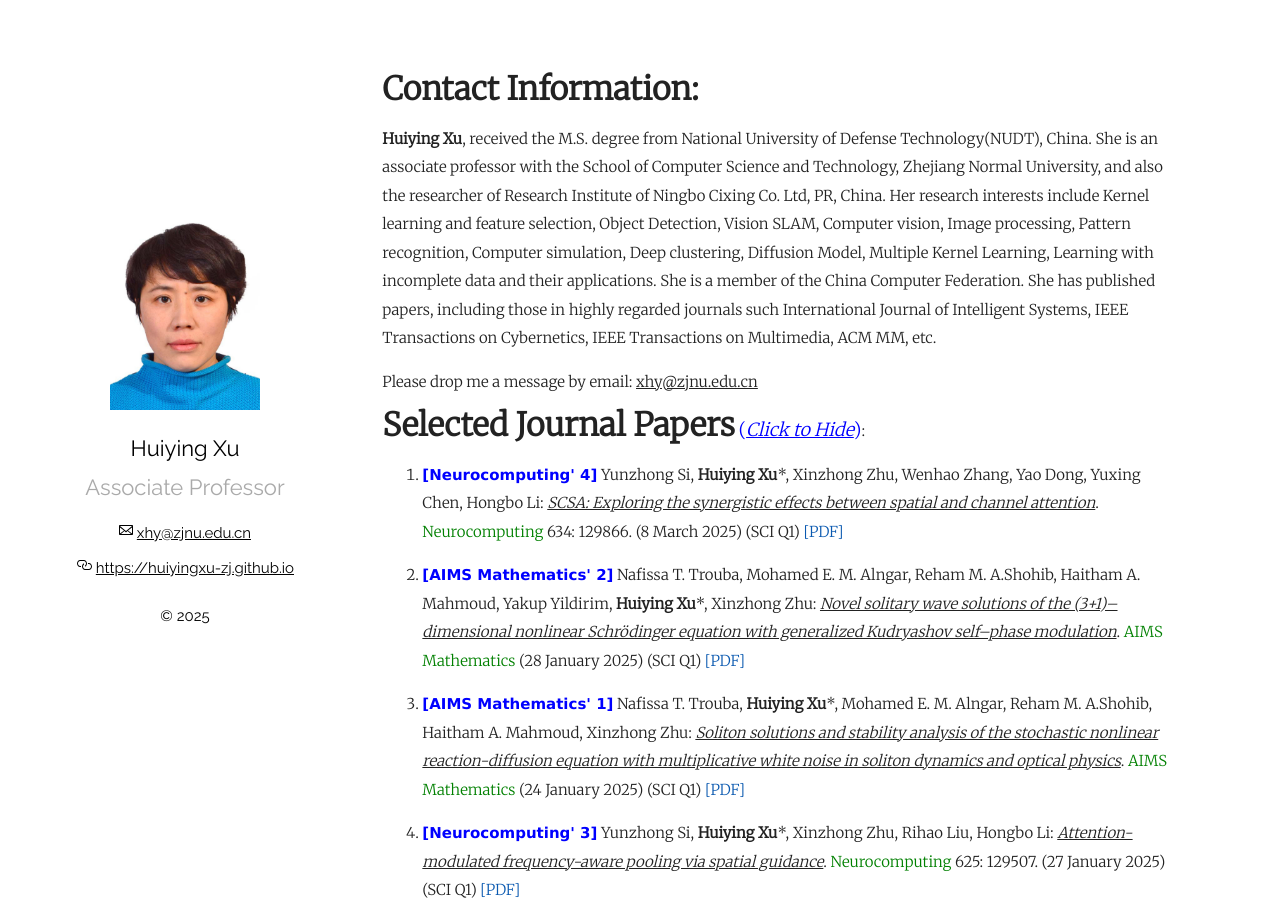
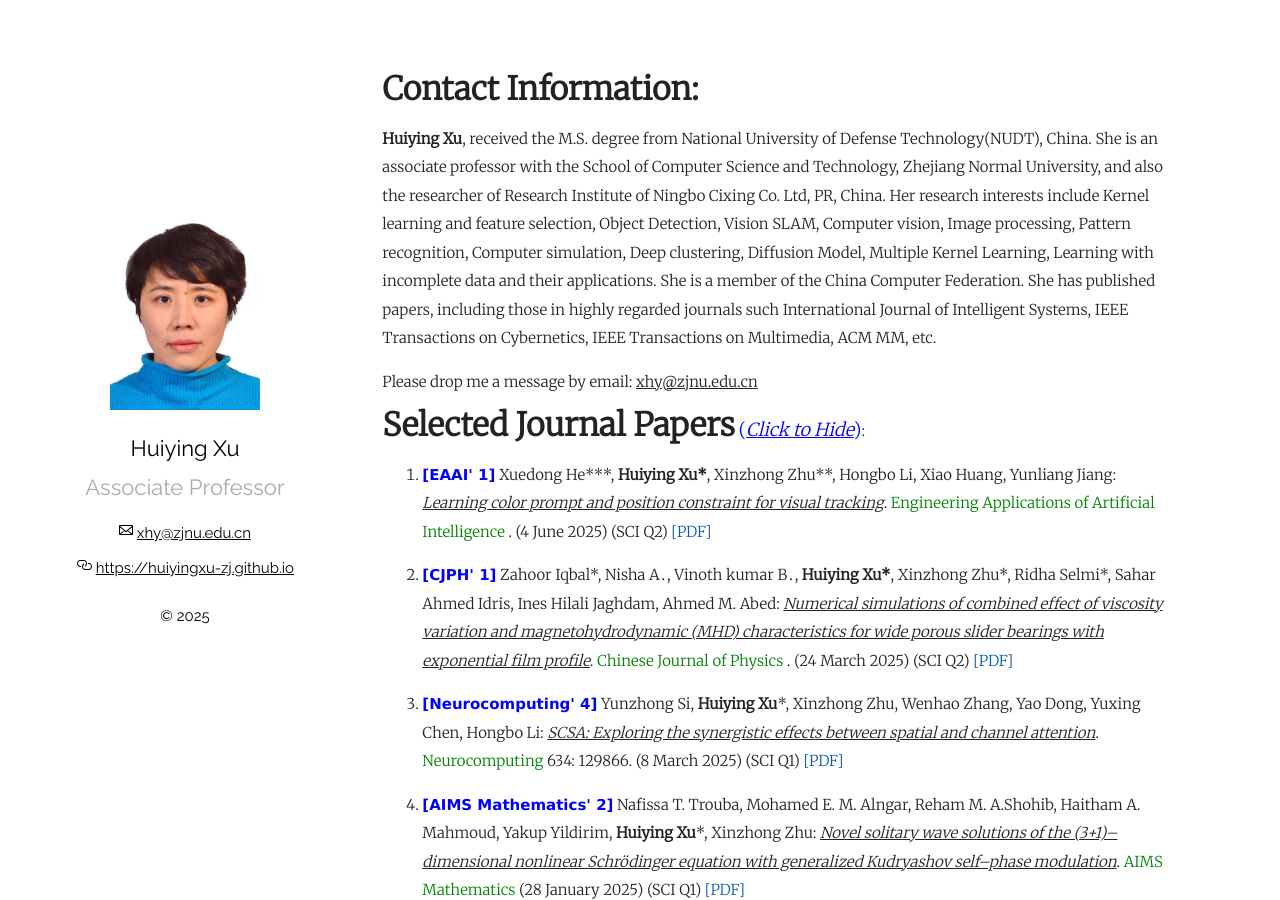
Before and after one commit to xinzhongzhu/huiyingxu-zj.github.io, a Jekyll site: the page built from index.md, in a window 1280 px wide and 900 px high. Built offline with Jekyll 4.4.1, drawn with Linux system fonts in a browser that asks for light colours; some of the changed text lies outside the part shown.

Commit message:
Update index.md

```diff
--- a/index.md
+++ b/index.md
@@ -15,6 +15,10 @@ Please drop me a message by email: <u>xhy@zjnu.edu.cn</u>
   <summary><font size="6"><b>Selected Journal Papers</b></font> <font size="4" color="blue">(<i><u>Click to Hide</u></i>)</font>:</summary>
   <p>
   <ol>
+
+<p style="margin-top: 8px;"><li><font face="verdana" color="blue"><b>[EAAI' 1]</b></font> Xuedong He***, <b>Huiying Xu*</b>, Xinzhong Zhu**, Hongbo Li, Xiao Huang, Yunliang Jiang: <i><u>Learning color prompt and position constraint for visual tracking</u></i>. <font color="green">Engineering Applications of Artificial Intelligence</font> . (4 June 2025) (SCI Q2) <a href = "https://xinzhongzhu.github.io/document/Learning color prompt.pdf">[PDF]</a></li></p>
+
+ <p style="margin-top: 8px;"><li><font face="verdana" color="blue"><b>[CJPH' 1]</b></font> Zahoor Iqbal*, Nisha A․, Vinoth kumar B․, <b>Huiying Xu*</b>, Xinzhong Zhu*, Ridha Selmi*, Sahar Ahmed Idris, Ines Hilali Jaghdam, Ahmed M. Abed: <i><u>Numerical simulations of combined effect of viscosity variation and magnetohydrodynamic (MHD) characteristics for wide porous slider bearings with exponential film profile</u></i>. <font color="green">Chinese Journal of Physics</font> . (24 March 2025) (SCI Q2) <a href = "https://xinzhongzhu.github.io/document/CJPH2984.pdf">[PDF]</a></li></p>
 
 <p style="margin-top: 8px;"><li><font face="verdana" color="blue"><b>[Neurocomputing' 4]</b></font> Yunzhong Si, <b>Huiying Xu</b>*, Xinzhong Zhu, Wenhao Zhang, Yao Dong, Yuxing Chen, Hongbo Li: <i><u>SCSA: Exploring the synergistic effects between spatial and channel attention</u></i>. <font color="green">Neurocomputing</font> 634: 129866. (8 March 2025) (SCI Q1) <a href = "https://xinzhongzhu.github.io/document/1-s2.0-S0925231225005387-main.pdf">[PDF]</a></li></p>
 
@@ -100,7 +104,7 @@ Please drop me a message by email: <u>xhy@zjnu.edu.cn</u>
 
 <p style="margin-top: 8px;"><li><font face="verdana" color="blue"><b>[AAAI' 2]</b></font> Chen Li, Rui Zhao, Zeyu Wang, <b>Huiying Xu</b>*, Xinzhong Zhu*: <i><u>RemDet: Rethinking Efficient Model Design for UAV Object Detection</u></i>. <font color="green">AAAI 2025</font>. (CCF Rank A) <a href = "https://xinzhongzhu.github.io/document/RemDet_AAAI_final.pdf">[PDF]</a> <a href = "https://github.com/HZAI-ZJNU/RemDet">[Code]</a> <a href = "https://hub.baai.ac.cn/paper/cedfd291-c1cb-4e13-9d87-844382c5a09d#introduction">[Intro]</a></li></p>
 
-<p style="margin-top: 8px;"><li><font face="verdana" color="blue"><b>[AAAI' 1]</b></font> Zeyu Wanga#, Chen Lia#, <b><b>Huiying Xu</b></b>*, Xinzhong Zhu*, Hongbo Li: <i><u>Mamba YOLO: SSMs-Based YOLO For Object Detection</u></i>. <font color="green">AAAI 2025</font>. (CCF Rank A) <a href = "https://arxiv.org/pdf/2406.05835">[PDF]</a> <a href = "https://github.com/HZAI-zj/Mamba-YOLO">[Code]</a> <a href = "https://mp.weixin.qq.com/s/akYY5sKYU6FAgN4nTcYB1w">[Intro]</a></li></p>
+<p style="margin-top: 8px;"><li><font face="verdana" color="blue"><b>[AAAI' 1]</b></font> Zeyu Wanga#, Chen Li#, <b><b>Huiying Xu</b></b>*, Xinzhong Zhu*, Hongbo Li: <i><u>Mamba YOLO: SSMs-Based YOLO For Object Detection</u></i>. <font color="green">AAAI 2025</font>. (CCF Rank A) <a href = "https://arxiv.org/pdf/2406.05835">[PDF]</a> <a href = "https://github.com/HZAI-zj/Mamba-YOLO">[Code]</a> <a href = "https://mp.weixin.qq.com/s/akYY5sKYU6FAgN4nTcYB1w">[Intro]</a></li></p>
 
 <p style="margin-top: 8px;"><li><font face="verdana" color="blue"><b>[MM' 1]</b></font> Qian Qu, Xinhang Wan, Weixuan Liang, Jiyuan Liu, Yu Feng, <b>Huiying Xu</b>*, Xinwang Liu, En Zhu*: <i><u>A Lightweight Anchor-Based Incremental Framework for Multi-view Clustering</u></i>. <font color="green">ACM MM 2024</font>. (CCF Rank A) <a href = "https://huiyingxu-zj.github.io/document/ftp0574-qu-noAV.pdf">[PDF]</a>  </li></p>
 
```
